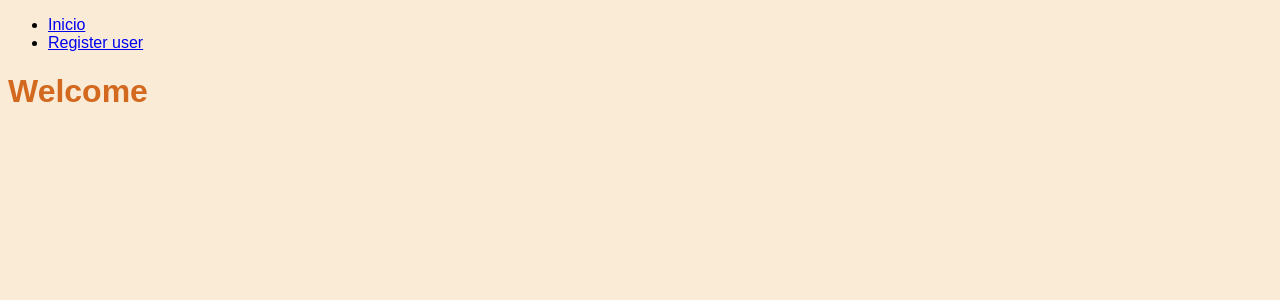
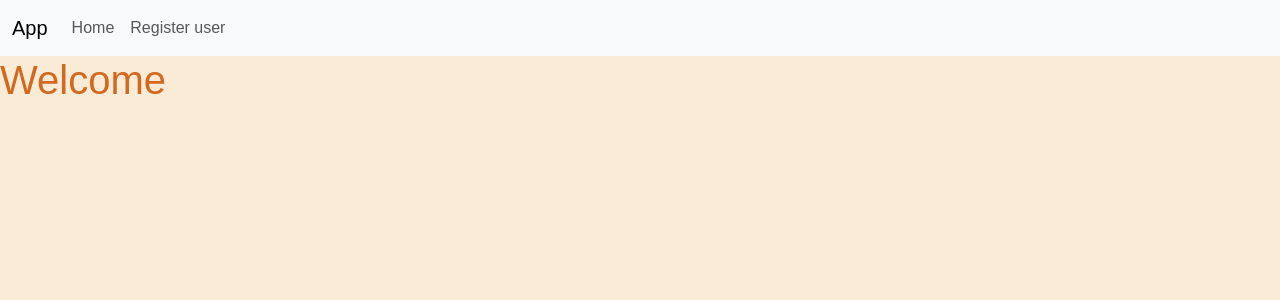
Before and after one commit to JuanF2019/flask-demo, a Flask app: page / in a window 1280 px wide. Shown: the top 300 px of the page. Run offline with Flask 3, Linux system fonts and the light colour scheme.

Commit message:
Add better looking navbar

```diff
--- a/register_form/templates/base.html
+++ b/register_form/templates/base.html
@@ -1,18 +1,34 @@
 <!DOCTYPE html>
+<html lang="en">
 <html>
     <head>
+        <meta charset="utf-8">
+        <meta name="viewport" content="width=device-width, initial-scale=1">
+        <link href="https://cdn.jsdelivr.net/npm/bootstrap@5.3.1/dist/css/bootstrap.min.css" rel="stylesheet" integrity="sha384-4bw+/aepP/YC94hEpVNVgiZdgIC5+VKNBQNGCHeKRQN+PtmoHDEXuppvnDJzQIu9" crossorigin="anonymous">
+        <link rel="stylesheet" href="{{ url_for('static',filename='css/style.css')}}">
+
         <title>My web site - {%block title%}{% endblock %}</title>
-        <link rel="stylesheet" href="{{ url_for('static',filename='css/style.css')}}"
+
     </head>
     <body>
-        <nav>
-            <ul>
-                <li><a href="{{ url_for('index')}}">Inicio</a></li>
-                <li><a href="{{ url_for('register')}}">Register user</a></li>
-            </ul>
-        </nav>
+        <nav class="navbar navbar-expand-lg bg-body-tertiary">
+            <div class="container-fluid">
+              <a class="navbar-brand" href="#">App</a>
+              <button class="navbar-toggler" type="button" data-bs-toggle="collapse" data-bs-target="#navbarNavAltMarkup" aria-controls="navbarNavAltMarkup" aria-expanded="false" aria-label="Toggle navigation">
+                <span class="navbar-toggler-icon"></span>
+              </button>
+              <div class="collapse navbar-collapse" id="navbarNavAltMarkup">
+                <div class="navbar-nav">
+                    <a class="nav-link" aria-current="page" href="{{ url_for('index')}}">Home</a>
+                    <a class="nav-link" aria-current="page" href="{{ url_for('register')}}">Register user</a>
+                </div>
+              </div>
+            </div>
+          </nav>
+
         {%block content%}
         {% endblock%}
+        <script src="https://cdn.jsdelivr.net/npm/bootstrap@5.3.1/dist/js/bootstrap.bundle.min.js" integrity="sha384-HwwvtgBNo3bZJJLYd8oVXjrBZt8cqVSpeBNS5n7C8IVInixGAoxmnlMuBnhbgrkm" crossorigin="anonymous"></script>
 
     </body>
 
```
Also changed, not shown: register_form/templates/hello.html (deleted, +0 -21 lines).
